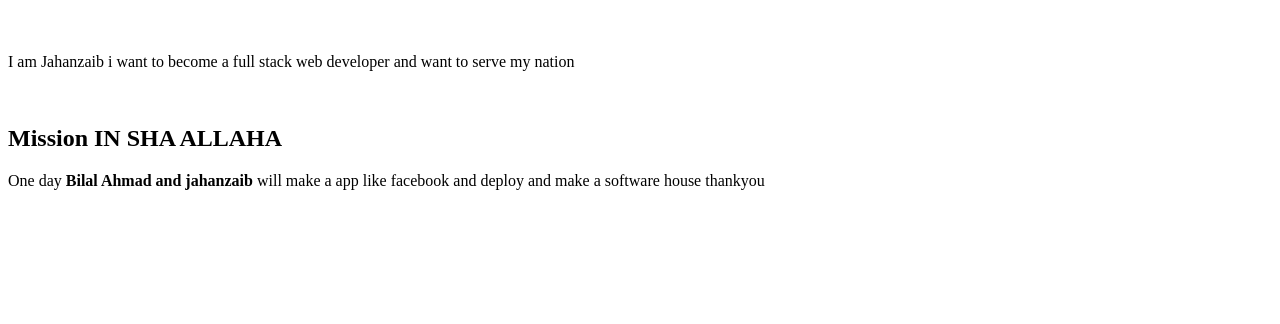
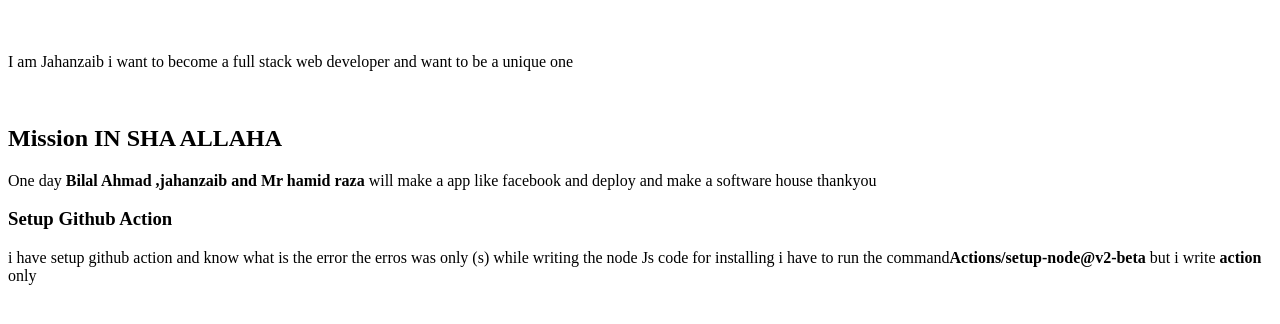
Before and after one commit to jahanzaibsaith/learning-2021, a plain HTML site: page index.html in a window 1280 px wide. Shown: the part 98-422 px from the top of the page. Drawn offline with Linux system fonts and the light colour scheme.

Commit message:
deployment With github actions

```diff
--- a/index.html
+++ b/index.html
@@ -13,7 +13,7 @@
     </h1>
     <br>
     <p>
-        I am Jahanzaib i want to become a full stack web developer and want to serve my nation
+        I am Jahanzaib i want to become a full stack web developer and want to be a unique one
 
     </p>
     <Br>
@@ -21,7 +21,13 @@
             Mission IN SHA ALLAHA
         </h2>
         <p>
-            One day <B>Bilal Ahmad and jahanzaib</B> will make a app like facebook and deploy and make a software house thankyou
+            One day <B> Bilal Ahmad ,jahanzaib and Mr hamid raza </B> will make a app like facebook and deploy and make a software house thankyou
+        </p>
+        <h3>
+            Setup Github Action
+        </h3>
+        <p>
+            i have setup github action and know what is the error the erros was only (s) while writing the node Js code for installing i have to run the command<b>Actions/setup-node@v2-beta</b>  but i write <B>action</B> only
         </p>
 </body>
 </html>
```
